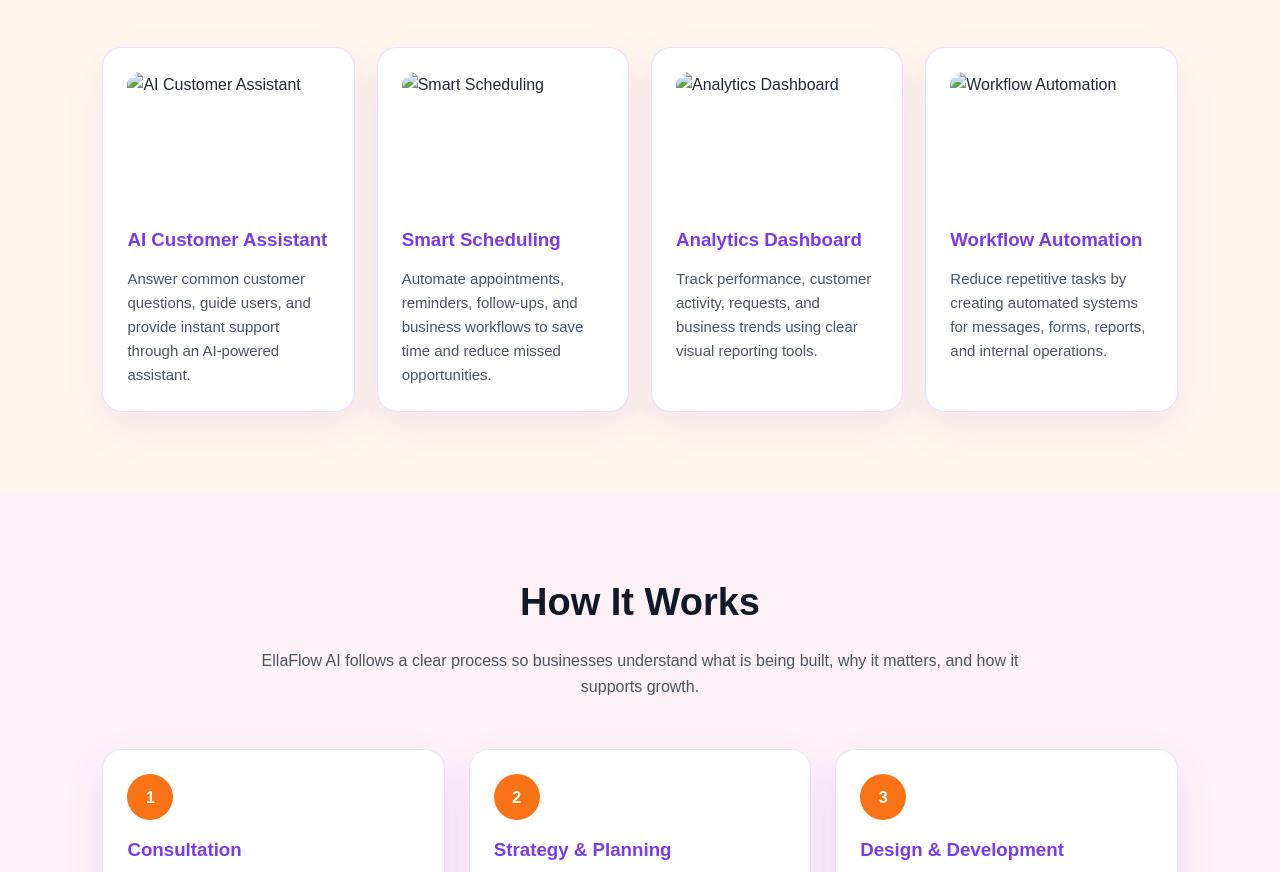
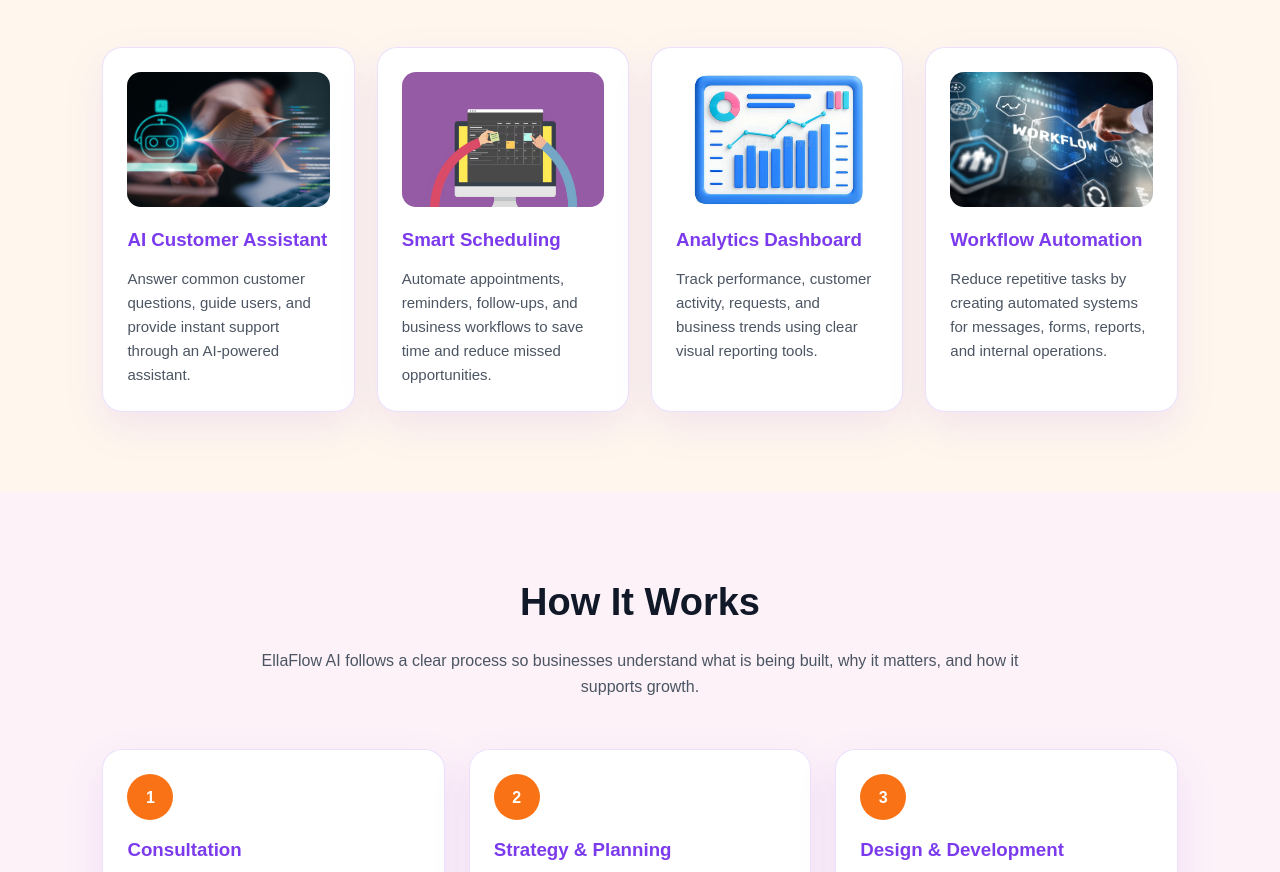
Before and after one commit to ellej180310-glitch/ellaflow-ai, a website: page index.html in a window 1280 px wide. Shown: the part 1009-1881 px from the top of the page. Drawn offline with Linux system fonts and the light colour scheme; the site is published under a folder, as on GitHub Pages, so addresses that start at the root find nothing.

Commit message:
Fix image loading

```diff
--- a/index.html
+++ b/index.html
@@ -774,25 +774,25 @@
 
       <div class="grid">
         <div class="card fade-in">
-          <img src="/image/custom-experience.png" alt="AI Customer Assistant" />
+          <img src="./image/custom-experience.png" alt="AI Customer Assistant" />
           <h3>AI Customer Assistant</h3>
           <p>Answer common customer questions, guide users, and provide instant support through an AI-powered assistant.</p>
         </div>
 
         <div class="card fade-in">
-          <img src="/image/smart-scheduling.avif" alt="Smart Scheduling" />
+          <img src="./image/smart-scheduling.avif" alt="Smart Scheduling" />
           <h3>Smart Scheduling</h3>
           <p>Automate appointments, reminders, follow-ups, and business workflows to save time and reduce missed opportunities.</p>
         </div>
 
         <div class="card fade-in">
-          <img src="/image/analytics-dashboard.webp" alt="Analytics Dashboard" />
+          <img src="./image/analytics-dashboard.webp" alt="Analytics Dashboard" />
           <h3>Analytics Dashboard</h3>
           <p>Track performance, customer activity, requests, and business trends using clear visual reporting tools.</p>
         </div>
 
         <div class="card fade-in">
-          <img src="/image/workflow.webp" alt="Workflow Automation" />
+          <img src="./image/workflow.webp" alt="Workflow Automation" />
           <h3>Workflow Automation</h3>
           <p>Reduce repetitive tasks by creating automated systems for messages, forms, reports, and internal operations.</p>
         </div>
```
